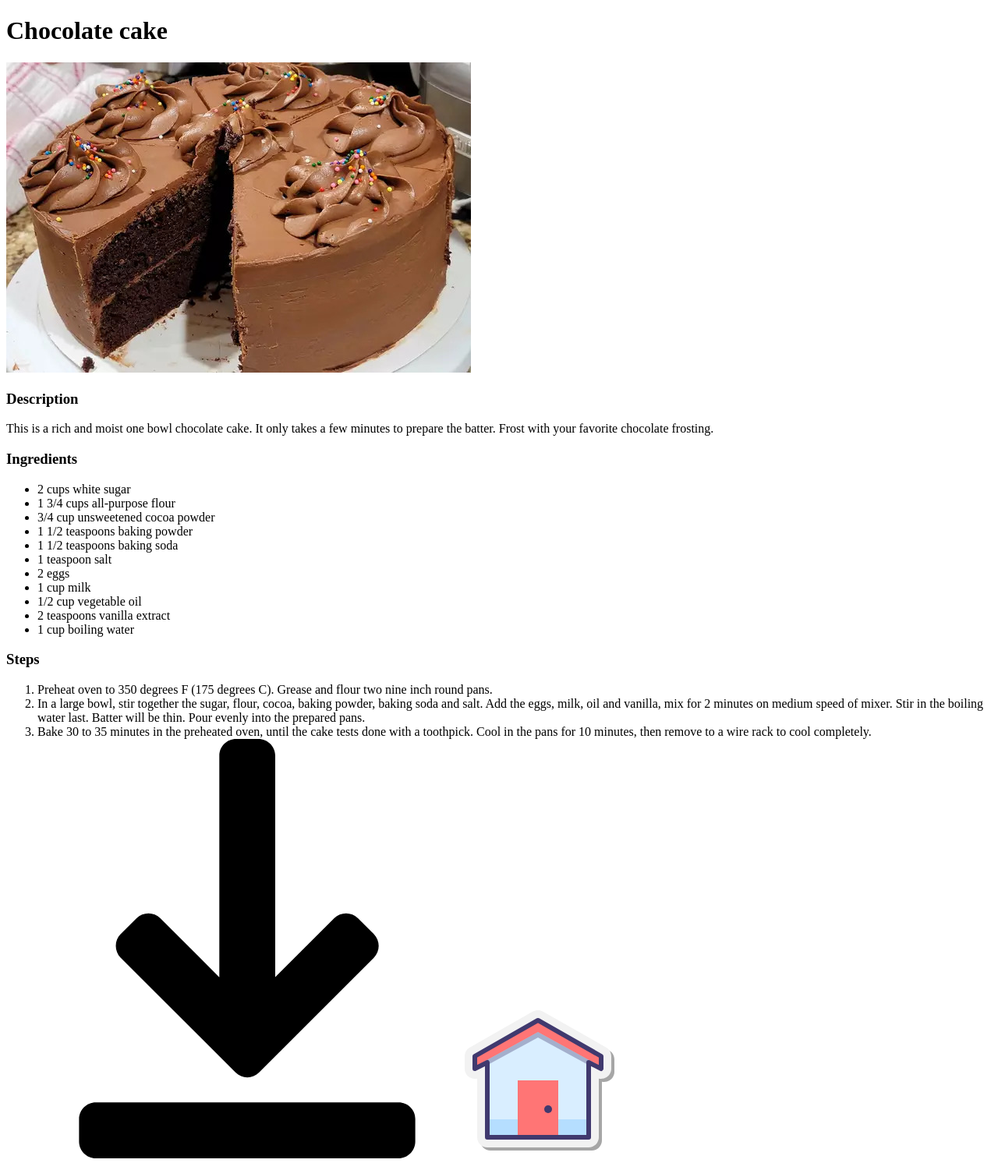
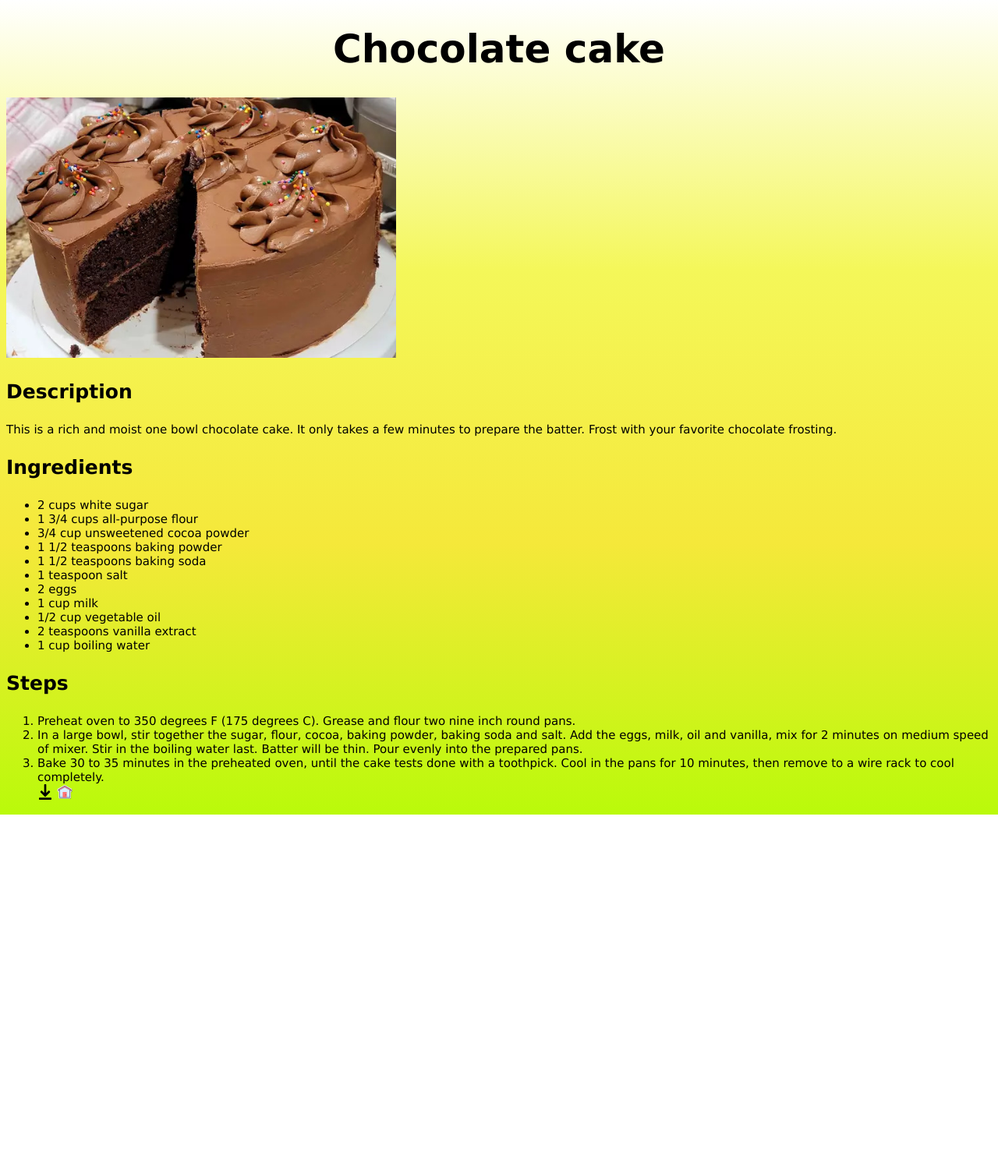
Before and after one commit to ewardou/odin-recipes, a plain HTML site: page recipes/chocolate_cake.html in a window 1280 px wide. Shown: the whole page at 78% size. After the commit the page ends 1045 px from the top, so only its background shows below. Drawn offline with Linux system fonts and the light colour scheme.

Commit message:
Create style.css and add link element to html files

```diff
--- a/recipes/chocolate_cake.html
+++ b/recipes/chocolate_cake.html
@@ -4,11 +4,12 @@
 <head>
     <meta charset="UTF-8">
     <title>Chocolate cake</title>
+    <link rel="stylesheet" href="./../style.css">
 </head>
 
 <body>
     <h1>Chocolate cake</h1>
-    <img src="./../images/Chocolate_cake.jpg" alt="Chocolate cake">
+    <img src="./../images/Chocolate_cake.jpg" alt="Chocolate cake" class="recipe">
     <h3>Description</h3>
     <p>This is a rich and moist one bowl chocolate cake. It only takes a few minutes to prepare the batter. Frost with your favorite chocolate frosting.</p>
     <h3>Ingredients</h3>
@@ -30,8 +31,8 @@
         <li>Preheat oven to 350 degrees F (175 degrees C). Grease and flour two nine inch round pans.</li>
         <li>In a large bowl, stir together the sugar, flour, cocoa, baking powder, baking soda and salt. Add the eggs, milk, oil and vanilla, mix for 2 minutes on medium speed of mixer. Stir in the boiling water last. Batter will be thin. Pour evenly into the prepared pans.</li>
         <li>Bake 30 to 35 minutes in the preheated oven, until the cake tests done with a toothpick. Cool in the pans for 10 minutes, then remove to a wire rack to cool completely.</li>
-        <a href="./../pdf_recipes/One Bowl Chocolate Cake Recipe _ Allrecipes.pdf" target="_blank"><img src="./../images/download-arrow.svg"></a>
-        <a href="./../index.html"><img src="./../images/icons8-home-200.svg"></a>
+        <a href="./../pdf_recipes/One Bowl Chocolate Cake Recipe _ Allrecipes.pdf" target="_blank"><img src="./../images/download-arrow.svg" class="icon"></a>
+        <a href="./../index.html"><img src="./../images/icons8-home-200.svg" class="icon"></a>
     </ol>
 </body>
 </html>
--- /dev/null
+++ b/style.css
@@ -0,0 +1,31 @@
+h1 {
+    text-align: center;
+    font-size: 50px;
+    font-weight: bold;
+}
+
+body {
+    background-image: linear-gradient( #ffffff, #f4f759, #f5e83a, rgb(186, 250, 10));
+    height: auto;
+}
+.recipe {
+    height: auto;
+    width: 500px;
+}
+#kirby {
+    height: auto;
+    width: 600px;
+}
+.icon{
+    height: auto;
+    width: 20px;
+}
+h3{
+    font-size: 25px;
+    font-weight: bold;
+}
+* {
+    font-family: Verdana, Tahoma, sans-serif;
+    color: black;
+    font-size:15px;
+}
```
Also changed, not shown: index.html (+5 -3 lines), recipes/gelato.html (+4 -3 lines), recipes/tiramisu_cheesecake.html (+4 -3 lines), images/kirby_cake.gif (added).
